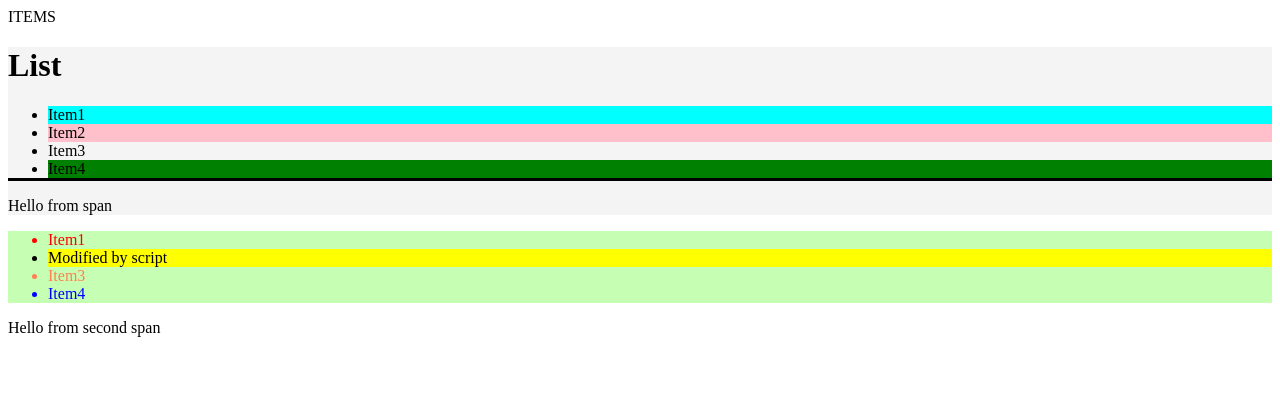
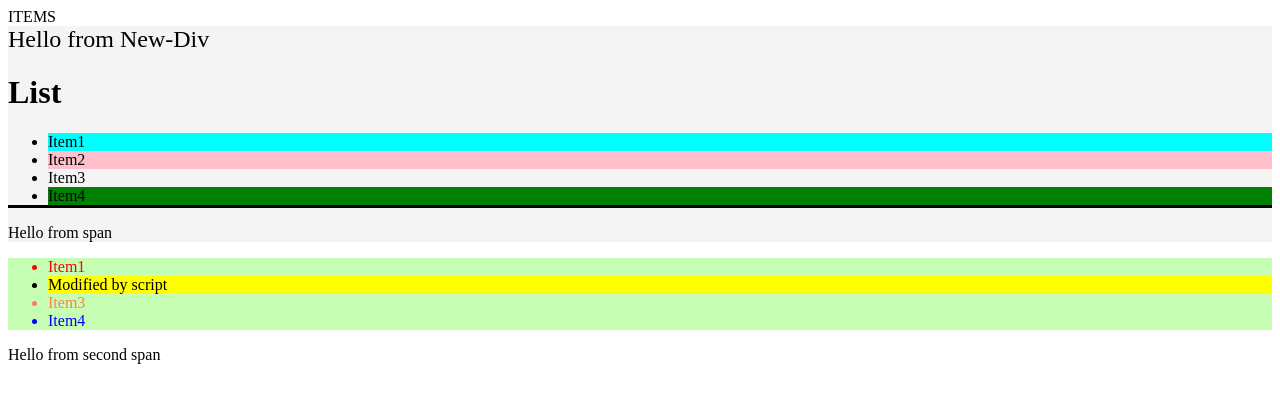
Before and after one commit to vignesh5698/mastering-javascript, a website: page javascript-basics/js-DOM-events/accessingDom.html in a window 1280 px wide. Drawn offline with Linux system fonts and the light colour scheme.

Commit message:
Create element added

```diff
--- a/javascript-basics/js-DOM-events/accessingDom.html
+++ b/javascript-basics/js-DOM-events/accessingDom.html
@@ -32,5 +32,6 @@
   </div>
   <script src="accessDOM.js"></script>
   <script src="traversingDOM.js"></script>
+  <script src="createElement.js"></script>
 </body>
 </html>
--- /dev/null
+++ b/javascript-basics/js-DOM-events/createElement.js
@@ -0,0 +1,20 @@
+var newDiv = document.createElement('div');
+newDiv.className = 'new-div';
+newDiv.id = 'new-div';
+
+// To set custom attribute
+newDiv.setAttribute('hello', 'new-hello');
+
+//  create text node
+
+var newDivText = document.createTextNode('Hello from New-Div');
+newDiv.appendChild(newDivText);
+
+var container = document.querySelector('#list-container');
+var header = document.querySelector('#header1');
+
+newDiv.style.fontSize = '24px';
+
+container.insertBefore(newDiv, header);
+
+console.log(newDiv);
```
